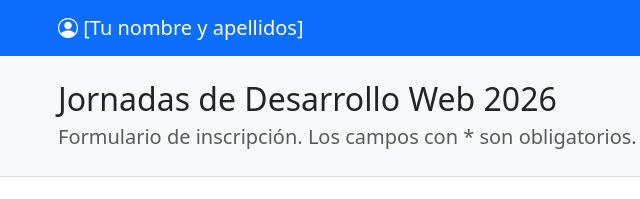
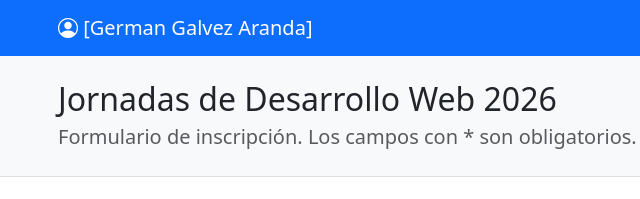
Before and after one commit to Galvezz99/DWEC, a plain HTML site: page tema08/index.html in a window 1280 px wide. Shown: the top 199 px of the page, 24-664 px from the left. Drawn offline with nearby package versions, Linux system fonts and the light colour scheme.

Commit message:
Actualizar el nombre en la navbar a "German Galvez Aranda"

```diff
--- a/tema08/index.html
+++ b/tema08/index.html
@@ -31,7 +31,7 @@
   <!-- NAVBAR con tu nombre -->
   <nav class="navbar bg-primary" data-bs-theme="dark">
     <div class="container">
-      <span class="navbar-brand"><i class="bi bi-person-circle"></i> [Tu nombre y apellidos]</span>
+      <span class="navbar-brand"><i class="bi bi-person-circle"></i> [German Galvez Aranda]</span>
       <span class="navbar-text">Tarea 8 · DWEC</span>
     </div>
   </nav>
```
